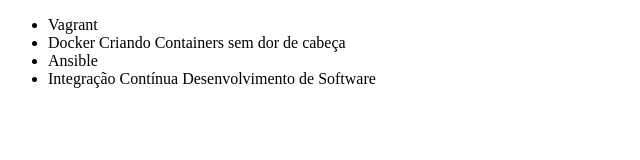
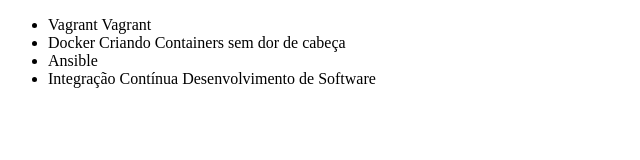
Before and after one commit to wesleycnascimento/git-alura, a plain HTML site: page index.html in a window 1280 px wide. Shown: the full height of the page, 0-640 px from the left. Drawn offline with Linux system fonts and the light colour scheme.

Commit message:
Alterando curso de vagrant

```diff
--- a/index.html
+++ b/index.html
@@ -6,7 +6,7 @@
 </head>
 <body>
     <ul>
-        <li>Vagrant</li>
+        <li>Vagrant Vagrant</li>
         <li>Docker Criando Containers sem dor de cabeça</li>
         <li>Ansible</li>
         <li>Integração Contínua Desenvolvimento de Software</li>
```
